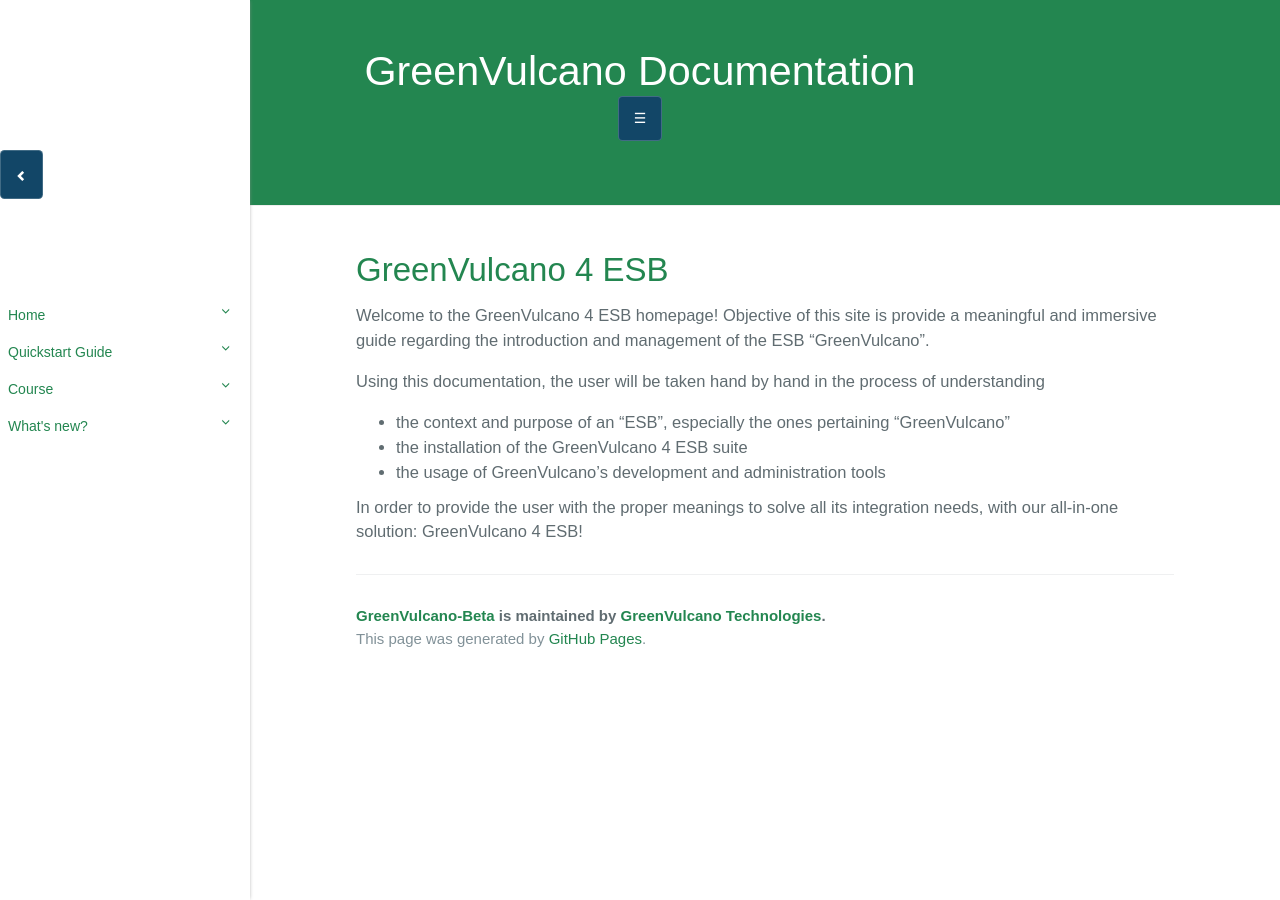
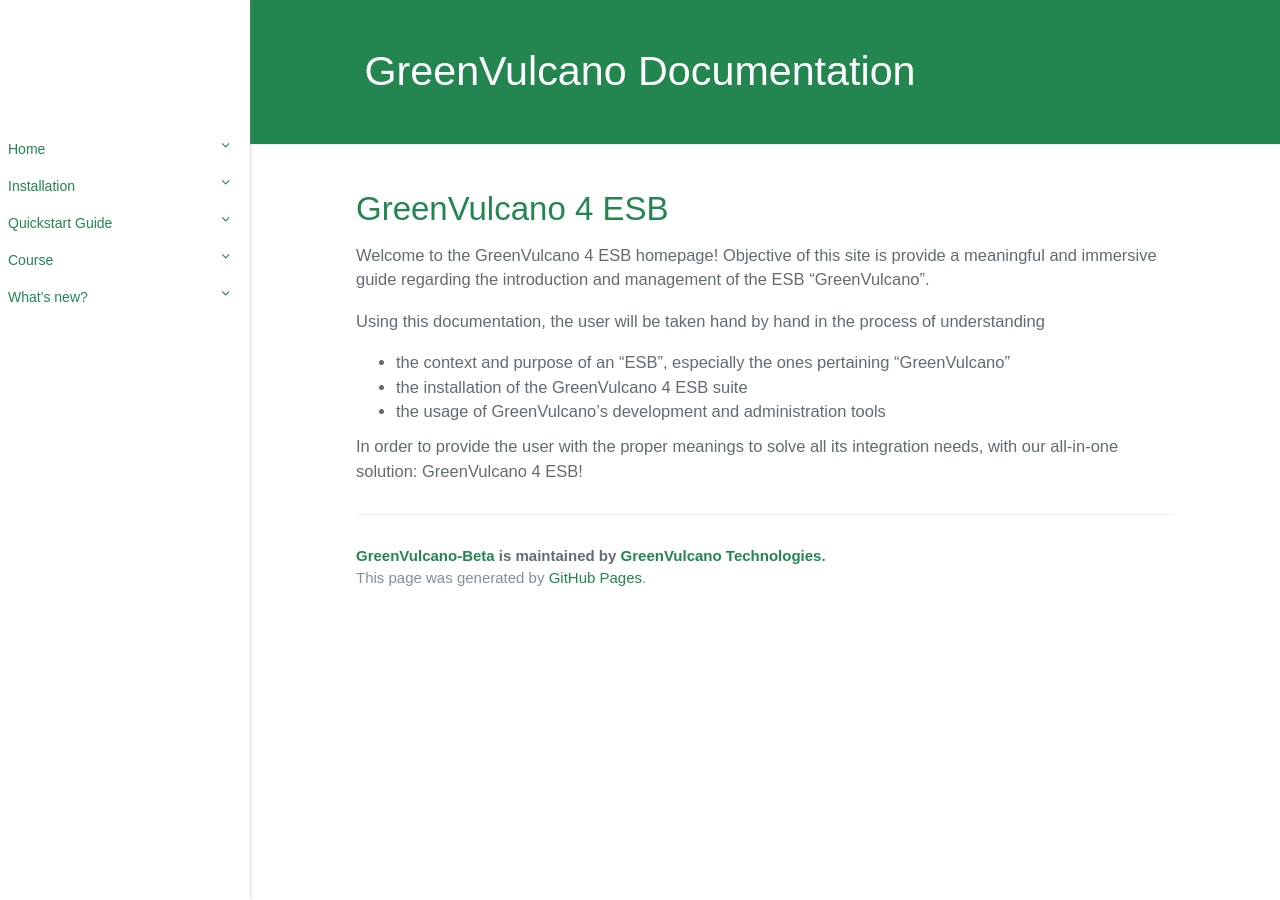
Before and after one commit to dianamw/GreenVulcano-Beta, a Jekyll site: the page built from README.md, in a window 1280 px wide. Built offline with Jekyll 4.4.1, drawn with Linux system fonts in a browser that asks for light colours; our own code applies the rules of GitHub Pages for plain Markdown files; the repository's description, which GitHub fills in, is left out; part of the change alters nothing that is shown.

Commit message:
Update body.html

```diff
--- a/_includes/body.html
+++ b/_includes/body.html
@@ -2,11 +2,11 @@
 <!-- Header Logo GreenVulcano -->
   <section class="page-header">
     <h1 class="project-name">{{ site.title | default: site.github.repository_name }}</h1>
-	  <div class="toolbar">
+	 <!-- <div class="toolbar">
 		  <button type="button" id="sidebarCollapse" onclick= "openNav()" class="btn-blue">&#9776;
                       </button>
 
-	</div>
+	</div>-->
     <!-- <h1 class="project-tagline">{{ site.description | default: site.github.project_tagline }}</h1> -->
   </section>
   <!--Wrapper-->
@@ -16,77 +16,89 @@
     <!-- Sidebar Holder -->
     <nav id="sidebar">
 	    <!-- Logo -->
-      <a href="{{site.baseurl}}"><img src="{{site.baseurl}}{{site.logo}}" class="logo" style="height:100px; width:200px; padding:5px; margin:10px"/></a>
+      <a href="{{site.baseurl}}"><img src="{{site.baseurl}}{{site.logo}}" class="logo" /></a>
       	    <!-- Toggle button -->
-	    <button type="button" id="closeSidebar" onclick="closeNav()" class="btn-blue closebtn">
+	    <!--<button type="button" id="closeSidebar" onclick="closeNav()" class="btn-blue closebtn">
                           <i class="glyphicon glyphicon-chevron-left"></i>
                           <span></span>
-                      </button>
-	    <div class="accordion">
+                      </button>-->
       <ul class="list-unstyled components">
-	<!--Sidebar Title -->
-        <p id="title-sidebar">Table of Contents</p>
 	<!-- Home -->
         <li>
           <a href="#home" data-toggle="collapse" aria-expanded="false">Home</a>
           <ul class="collapse list-unstyled" id="home">
-          <li><a href="{{ "pages/what_is_greenVulcano/#home" | relative_url}}">What is GreenVulcano?</a></li>
-	  <li><a href="{{ "pages/home/greenVulcano_Server" | relative_url}}">GreenVulcano Server</a></li>
-          <li><a href="{{ "home/Developer_Studio#home" | relative_url}}">Developer Studio</a></li>
-          <li><a href="{{ "home/GVConsole#home" | relative_url}}">GV Console</a></li>
+          <li><a href="{{ "home/What_is_GreenVulcano/#home" | relative_url}}">What is GreenVulcano?</a></li>
+	  <li><a href="{{ "home/Integration_made_easy/#home" | relative_url}}">Integration made easy</a></li>
+	  <li><a href="{{ "home/GreenVulcano_Server/#home" | relative_url}}">GreenVulcano Server</a></li>
+          <li><a href="{{ "home/Developer_Studio/#home" | relative_url}}">Developer Studio</a></li>
+          <li><a href="{{ "home/GVConsole/#home" | relative_url}}">GV Console</a></li>
+          </ul>
+        </li>
+	<!-- Installation -->
+        <li>
+          <a href="#installation" data-toggle="collapse" aria-expanded="false">Installation</a>
+          <ul class="collapse list-unstyled" id="installation">
+            <li><a href="{{ "installation/Installation/#installation" | relative_url}}">Installation GV</a></li>
           </ul>
         </li>
 	<!-- Quickstart Guide -->
         <li>
           <a href="#quickstart" data-toggle="collapse" aria-expanded="false">Quickstart Guide</a>
           <ul class="collapse list-unstyled" id="quickstart">
-            <li><a href={{ "" | relative_url}}>Developer Studio</a></li>
-            <li><a href={{ "" | relative_url}}>GV Console</a></li>
+            <li><a href="{{ "quickstart_Guide/Quickstart/#quickstart" | relative_url}}">Quickstart</a></li>
+            <li><a href="{{ "quickstart_Guide/Developer_Studio_2.0/#quickstart" | relative_url}}">Developer Studio 2.0</a></li>
+	    <li><a href="{{ "quickstart_Guide/GreenVulcano_Server_And_Gvconsole/#quickstart" | relative_url}}">GreenVulcano Server and GVConsole</a></li>
           </ul>
         </li>
 	<!-- Course -->
         <li>
           <a href="#course" data-toggle="collapse" aria-expanded="false">Course</a>
-	  <!-- Nodes submenu -->
           <ul class="collapse list-unstyled" id="course">
+		  <li><a href="{{ "course/Service_Examples/#course" | relative_url}}">Service Examples</a></li>
+	    	  <li><a href="{{ "course/Setup_of_a_new_DB_connection/#course" | relative_url}}">Setup of a new DB connection</a></li>
+	<!-- Nodes submenu -->
             <li><a href="#nodes" data-toggle="collapse" aria-expanded="false">Nodes</a>
               <div id="submenu">
                 <ul class="collapse list-unstyled" id="nodes">
 			<div class="accordion-body in collapse" style="height: auto;">
-                  <li><a href="{{ "pages/nodes/Change_GVBuffer/#nodes" | relative_url}}">Check</a></li>
-                  <li><a href="{{ "pages/nodes/Change_GVBuffer/#nodes" | relative_url}}">Change GVBuffer</a></li>
-		  <li><a href="{{ "nodes/End" | relative_url}}">End</a></li>
-                  <li><a href="{{ "nodes/Iterator_Call" | relative_url}}">Iterator Call</a></li>
-                  <li><a href="{{ "nodes/Iterator_CoreCall" | relative_url}}">Iterator CoreCall</a></li>
-                  <li><a href="{{ "nodes/Iterator_Enqueue" | relative_url}}">Iterator Enqueue</a></li>
-                  <li><a href="{{ "nodes/Iterator_SubFlowCall" | relative_url}}">Iterator SubFlowCall</a></li>
-		  <li><a href="{{ "nodes/Notification" | relative_url}}">Notification</a></li>
-		  <li><a href="{{ "nodes/Parallel_SubFlowCall" | relative_url}}">Parallel SubFlowCall</a></li>
-		  <li><a href="{{ "nodes/SavePoint" | relative_url}}">SavePoint</a></li>
-		  <li><a href="{{ "nodes/Spawn_SubFlowCall" | relative_url}}">Spawn SubFlowCall</a></li>
-		  <li><a href="{{ "nodes/Splitted_SubFlowCall" | relative_url}}">Splitted SubFlowCall</a></li>
-		  <li><a href="{{ "nodes/Start" | relative_url}}">Start</a></li>
-		  <li><a href="{{ "nodes/Wait" | relative_url}}">Wait</a></li>
+                  		  <li><a href="{{ "course/nodes/Start/#nodes" | relative_url}}">Start</a></li>
+				  <li><a href="{{ "course/nodes/Check/#nodes" | relative_url}}">Check</a></li>
+				  <li><a href="{{ "course/nodes/Wait/#nodes" | relative_url}}">Wait</a></li>
+				  <li><a href="{{ "course/nodes/Notification/#nodes" | relative_url}}">Notification</a></li>
+				  <li><a href="{{ "course/nodes/ChangeGVBuffer/#nodes" | relative_url}}">Change GVBuffer</a></li>
+				  <li><a href="{{ "course/nodes/SavePoint/#nodes" | relative_url}}">SavePoint</a></li>
+				  <li><a href="{{ "course/nodes/End/#nodes" | relative_url}}">End</a></li>
+				  <li><a href="{{ "course/nodes/Iterator_Enqueue/#nodes" | relative_url}}">Iterator Enqueue</a></li>
+				  <li><a href="{{ "course/nodes/Iterator_Call/#nodes" | relative_url}}">Iterator Call</a></li>
+				  <li><a href="{{ "course/nodes/Iterator_CoreCall/#nodes" | relative_url}}">Iterator CoreCall</a></li>
+				  <li><a href="{{ "course/nodes/Iterator_SubFlowCall/#nodes" | relative_url}}">Iterator SubFlowCall</a></li>
+				  <li><a href="{{ "course/nodes/Enqueue/#nodes" | relative_url}}">Enqueue</a></li>
+				  <li><a href="{{ "course/nodes/Dequeue/#nodes" | relative_url}}">Dequeue</a></li>
+				  <li><a href="{{ "course/nodes/Call/#nodes" | relative_url}}">Call</a></li>
+				  <li><a href="{{ "course/nodes/CoreCall/#nodes" | relative_url}}">CoreCall</a></li>
+				  <li><a href="{{ "course/nodes/SubFlowCall/#nodes" | relative_url}}">SubFlowCall</a></li>
+				  <li><a href="{{ "course/nodes/Spawn_SubFlowCall/#nodes" | relative_url}}">Spawn SubFlowCall</a></li>
+				  <li><a href="{{ "course/nodes/Parallel_SubFlowCall/#nodes" | relative_url}}">Parallel SubFlowCall</a></li>
+				  <li><a href="{{ "course/nodes/Splitted_SubFlowCall/#nodes" | relative_url}}">Splitted SubFlowCall</a></li>
 			</div>
             </li>
             </ul>
             </div>
-            <li><a href="{{ "course/Placeholders#course" | relative_url}}">Placeholders</a></li>
-	    <li><a href="{{ "" | relative_url}}"> Operations</a></li>
+            <li><a href="{{ "course/Placeholders/#course" | relative_url}}">Placeholders</a></li>
+	    <!--<li><a href="{{ "" | relative_url}}"> Operations</a></li>-->
           </ul>
         </li>
 	<!-- What's new -->
         <li>
           <a href="#new" data-toggle="collapse" aria-expanded="false">What's new?</a>
           <ul class="collapse list-unstyled" id="new">
-            <li><a href="{{ "pages/Newdeploy#pages" | relative_url}}">ALPHA1: deploy</a></li>
+            <li><a href="{{ "pages/Newdeploy/#new" | relative_url}}">ALPHA1: deploy</a></li>
           </ul>
         </li>
       </ul>
 
 
     </nav>
-	  </div>
 
 	<!-- Here starts the Main -->
     <div id="main">
```
